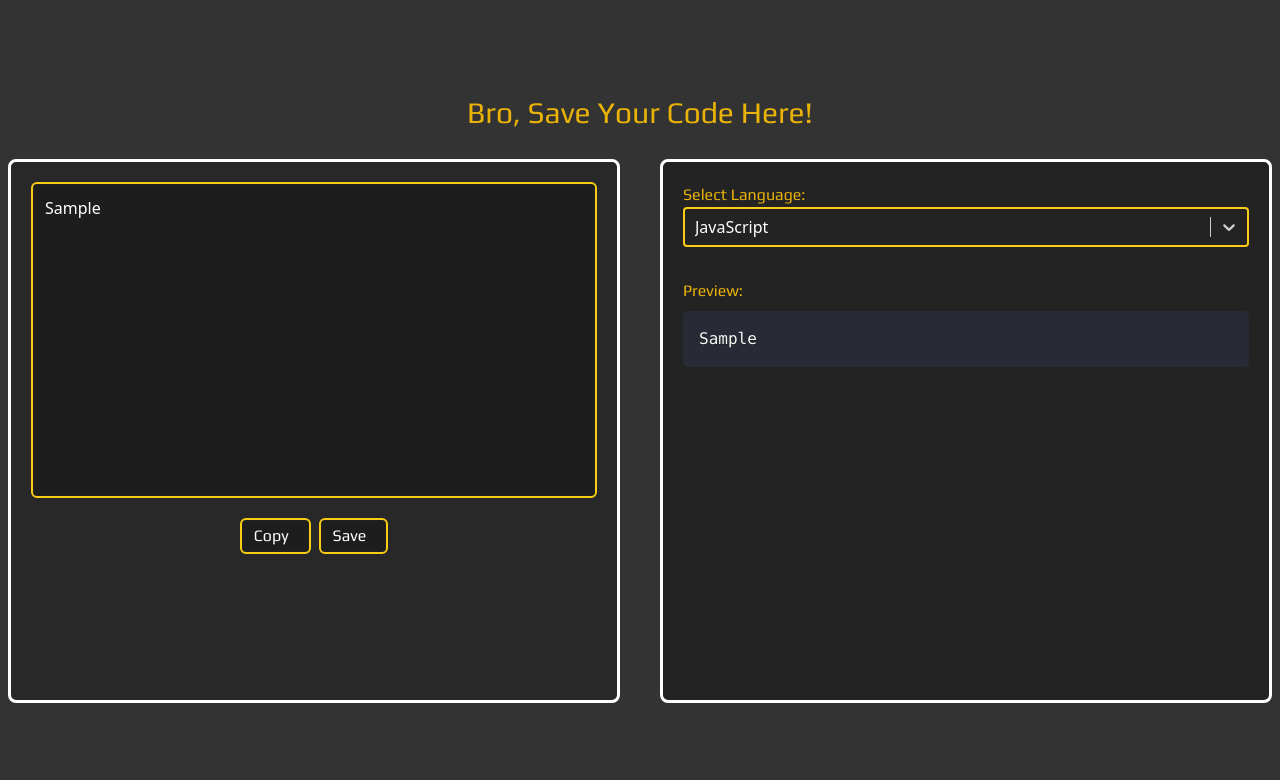
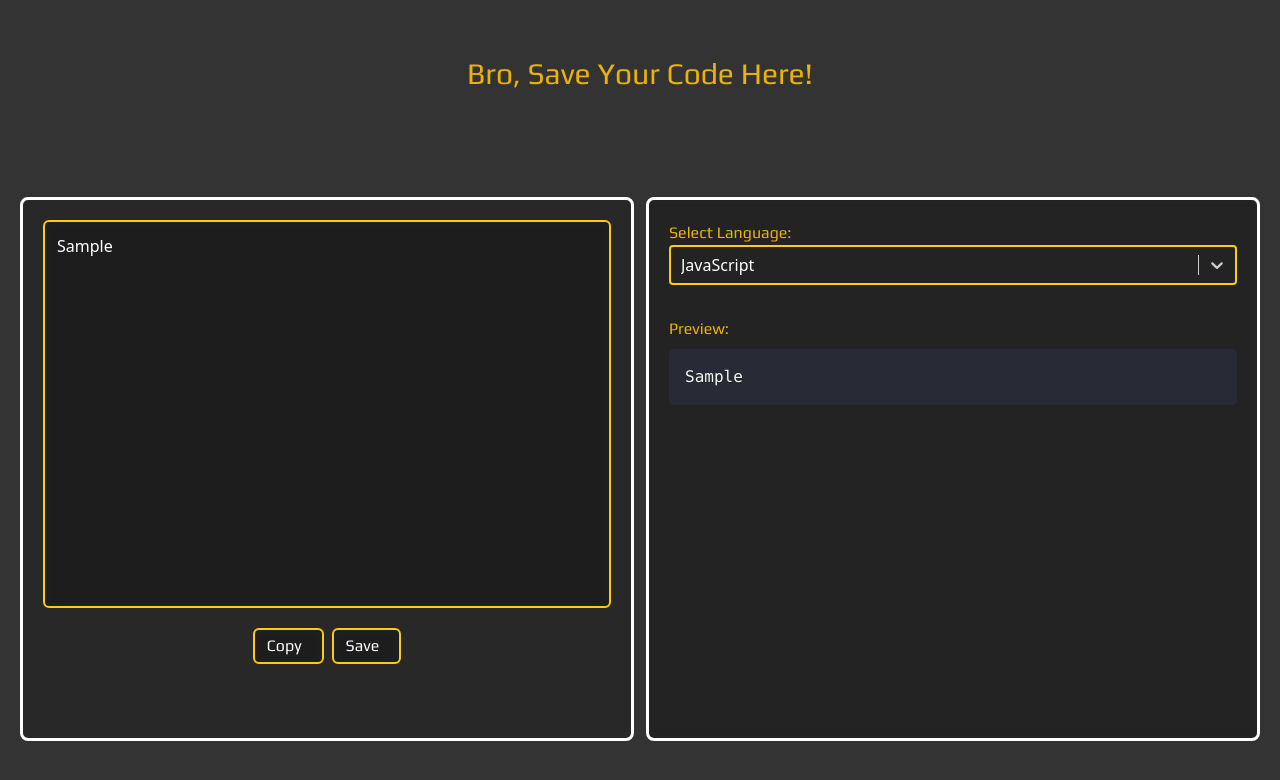
Before and after one commit to raju0005/copy-code, a React (Vite) app in the folder codedpad-clone/: page /content in a window 1280 px wide. Both pictures are taken after typing "Sample" into the empty fields and a click on the button "Save". Shown: the top 780 px of the page. Built offline with nearby package versions, Linux system fonts and the light colour scheme; no server answers; some icons are missing; a web font is replaced by a local one.

Commit message:
Final Commit

```diff
--- a/codedpad-clone/src/components/Content.jsx
+++ b/codedpad-clone/src/components/Content.jsx
@@ -92,18 +92,18 @@ const Content = ({ uniq_id }) => {
           <div className="rounded-full bg-neutral-900 absolute rotate-[180deg] z-20 h-20 scale-50 w-2"></div>
         </div>
       ) : (
-        <div className="flex flex-col gap-3 md:gap-4 items-center justify-center  w-screen md:h-screen">
+        <div className="flex flex-col gap-3 md:gap-4 items-center justify-around w-screen h-screen p-3">
           <h1 className="font-font2 text-[24px] sm:text-[30px] text-center">
             Bro, Save Your Code Here!
           </h1>
-          <div className="flex flex-col md:flex-row items-center p-2 justify-center gap-5 sm:gap-10 w-full md:h-[70vh]  ">
-            <div className="flex flex-col items-center gap-5 bg-black rounded-lg bg-clip-padding backdrop-filter backdrop-blur-sm bg-opacity-20 border-[3px] border-white p-5 w-full md:w-[50%]  h-[100%]">
+          <div className="flex flex-col md:flex-row items-center p-2 justify-center gap-3  w-full md:h-[70vh]">
+            <div className="flex flex-col items-center gap-5 bg-black rounded-lg bg-clip-padding backdrop-filter backdrop-blur-sm bg-opacity-20 border-[3px] border-white p-5 w-full md:w-[50%]  md:h-[100%]">
               <textarea
                 value={content}
                 onChange={handleChange}
                 placeholder="Any text you enter will be saved here"
                 className="w-full border-[2px] border-yellow-400 text-white rounded-md bg-black bg-clip-padding backdrop-filter backdrop-blur-sm bg-opacity-10 resize-none p-3 focus:outline-none focus:ring-1 focus:ring-yellow-500 focus:border-yellow-500"
-                rows="12"
+                rows="15"
               ></textarea>
               <div className="flex justify-around gap-2">
                 <button
@@ -134,7 +134,7 @@ const Content = ({ uniq_id }) => {
                 Bro, {message}
               </p>
             </div>
-            <div className="flex flex-col items-center gap-3 bg-black rounded-lg bg-clip-padding backdrop-filter backdrop-blur-sm bg-opacity-30 border-[3px] border-white p-5 w-full md:w-[50%] h-[100%]">
+            <div className="flex flex-col items-center gap-3 bg-black rounded-lg bg-clip-padding backdrop-filter backdrop-blur-sm bg-opacity-30 border-[3px] border-white p-5 w-full md:w-[50%] md:h-[100%]">
               <div className="mb-2 w-full">
                 <label className="text-[16px] font-font2 text-yellow-500 mr-3 mb-2">
                   Select Language:
@@ -193,7 +193,7 @@ const Content = ({ uniq_id }) => {
                 />
               </div>
 
-              <div className="md:max-w-[100%] w-full h-[500px] md:max-h-[100%] mt-3 overflow-auto">
+              <div className="md:max-w-[100%] w-full h-[400px] md:max-h-[100%] mt-3 overflow-auto">
                 <h2 className="font-font2 text-yellow-500 text-[16px]">
                   Preview:
                 </h2>
```
